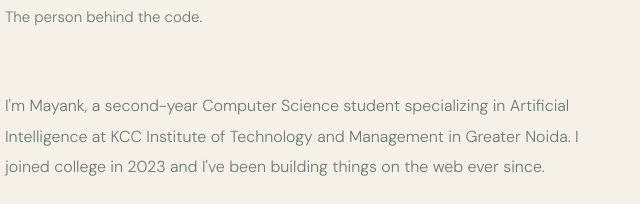
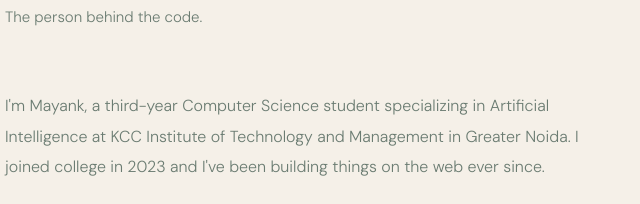
Before and after one commit to mayankmsr01-star/portfolio-website, a plain HTML site: page index.html in a window 1280 px wide. Shown: the part 2018-2222 px from the top of the page, 55-695 px from the left. Drawn offline with Linux system fonts and the light colour scheme.

Commit message:
Update index.html

```diff
--- a/index.html
+++ b/index.html
@@ -118,7 +118,7 @@
         </div>
         <div class="about-content">
             <div class="about-text scroll-reveal">
-                <p>I'm Mayank, a second-year Computer Science student specializing in Artificial Intelligence at KCC Institute of Technology and Management in Greater Noida. I joined college in 2023 and I've been building things on the web ever since.</p>
+                <p>I'm Mayank, a third-year Computer Science student specializing in Artificial Intelligence at KCC Institute of Technology and Management in Greater Noida. I joined college in 2023 and I've been building things on the web ever since.</p>
                 <p>I enjoy writing clean frontend code and I'm always looking to improve. My interest spans across programming languages, databases, and of course — making things look good on a screen.</p>
                 <p>Outside of code, I'm someone who believes in consistent effort over sudden bursts. I like to understand things deeply before I build with them. Every project I take on teaches me something new.</p>
                 <p>I'm currently open to internships, freelance work, and interesting collaborations. If you have something exciting in mind, let's talk.</p>
```
